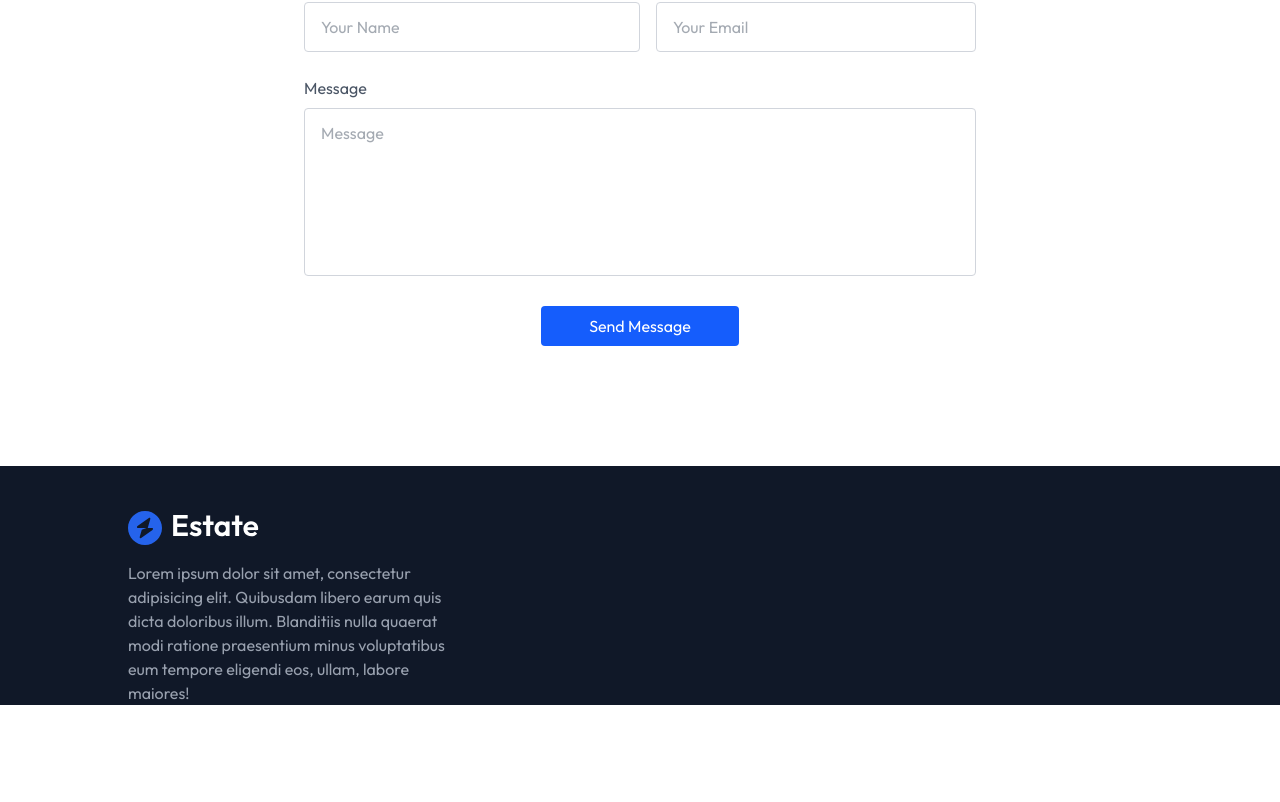
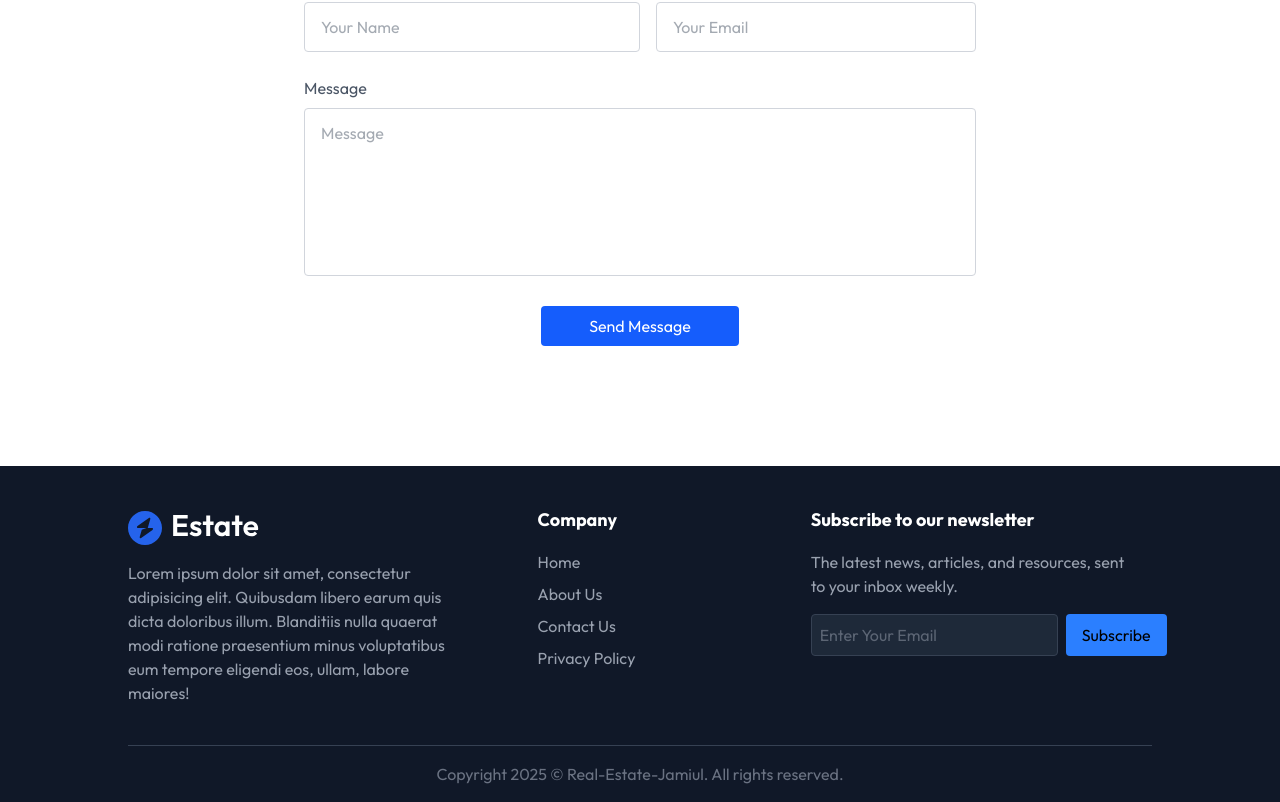
Before and after one commit to Jamiul-kawsar/Real_Estate, a React (Vite) app: page / in a window 1280 px wide. Shown: the part 3868-4670 px from the top of the page. Before the commit the page ends 4573 px from the top, so only its background shows below. Built offline with nearby package versions, Linux system fonts and the light colour scheme.

Commit message:
add footer section and design

```diff
--- a/src/components/Footer.jsx
+++ b/src/components/Footer.jsx
@@ -9,11 +9,30 @@
                 <img src={assets.logo_dark} alt="" />
                 <p className='text-gray-400 mt-4'>Lorem ipsum dolor sit amet, consectetur adipisicing elit. Quibusdam libero earum quis dicta doloribus illum. Blanditiis nulla quaerat modi ratione praesentium minus voluptatibus eum tempore eligendi eos, ullam, labore maiores!</p>
             </div>
-            <div></div>
-            <div></div>
+            <div className='w-full md:w-1/5 mb-8 md:mb-0'>
+                <h3 className='text-white text-lg font-bold mb-4'>Company</h3>
+                <ul className='flex flex-col gap-2 text-gray-400'>
+                    <a href="#Header"
+                    className='hover:text-white'>Home</a>
+                    <a href="#About"
+                    className='hover:text-white'>About Us</a>
+                    <a href="#Contact"
+                    className='hover:text-white'>Contact Us</a>
+                    <a href="#"
+                    className='hover:text-white'>Privacy Policy</a>
+                </ul>
+            </div>
+            <div className='w-full md:w-1/3 '>
+                <h3 className='text-white text-lg font-bold mb-4'>Subscribe to our newsletter</h3>
+                <p className='text-gray-400 mb-4 max-w-80'>The latest news, articles, and resources, sent to your inbox weekly.</p>
+                <div className='flex gap-2 '>
+                    <input type="email" placeholder='Enter Your Email' className='p-2 rounded bg-gray-800 text-gray-400 border border-gray-700 focus: outline-none w-full md:w-auto' />
+                    <button className='px-4 py-2 rounded bg-blue-500'>Subscribe</button>
+                </div>
+            </div>
         </div>
-        <div>
-            <div></div>
+        <div className='border-t border-gray-700 py-4 mt-10 text-center text-gray-500'>
+          Copyright 2025 © Real-Estate-Jamiul. All rights reserved.
         </div>
     </div>
   )
```
